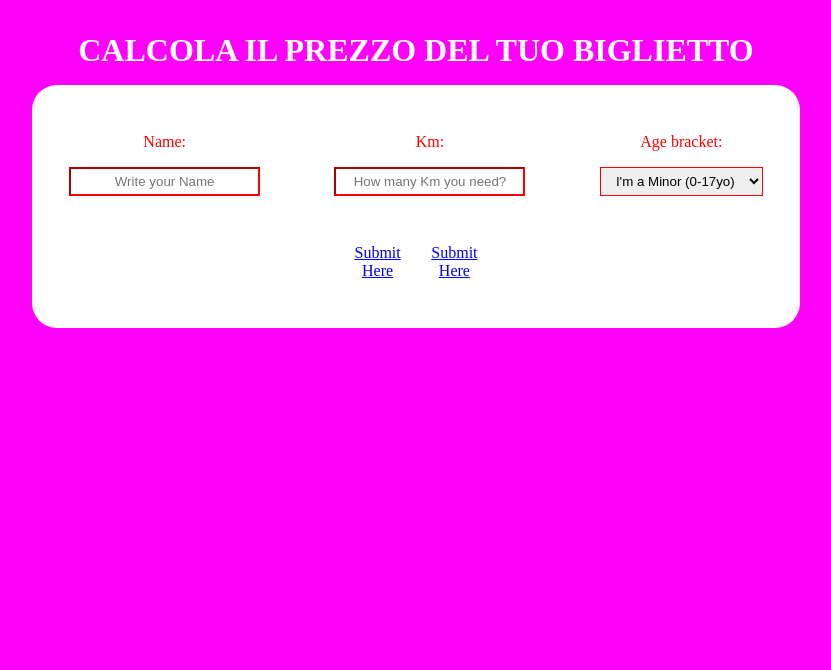
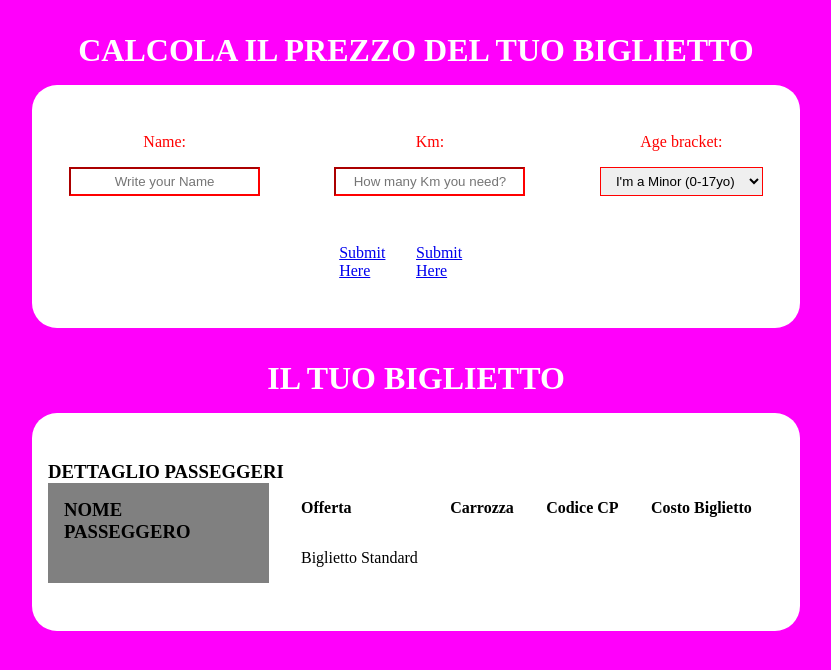
Before and after one commit to GianlucaSirianni/js-biglietto-treno-form, a plain HTML site: page index.html in a window 1280 px wide. Shown: the whole page, without its empty margins (224-1055 px from the left). Drawn offline with Linux system fonts and the light colour scheme.

Commit message:
layout completo, mancano ritocchi

```diff
--- a/assets/css/style.css
+++ b/assets/css/style.css
@@ -12,13 +12,14 @@ body{
 .container{
     width: 60%;
     margin: auto;
-    text-align: center;
+
 }
 
 .calculateTitle{
     color: white;
     margin-top: 2rem;
     margin-bottom: 1rem;
+    text-align: center;
 }
 
 .sectionContainer{
@@ -45,6 +46,7 @@ form{
 .formSection label{
     margin-bottom: 1rem;
     color: red;
+    text-align: center;
 }
 
 input, select{
@@ -60,3 +62,48 @@ input, select{
     justify-content: space-around;
     margin-top: 3rem;
 }
+
+/*----------*/
+
+
+.ticketContainer{
+    background-color: white;
+    padding-top: 3rem;
+    padding-bottom: 3rem;
+    border-radius: 25px;
+    padding-left: 1rem;
+    padding-right: 1rem;
+
+}
+
+.ticketTitle{
+    text-align: center;
+    color: white;
+    margin-top: 2rem;
+    margin-bottom: 1rem;
+}
+
+.greySec{
+    width: 30%;
+    background-color: grey;
+    padding: 1rem;
+    height: 100px;
+}
+
+.whiteSec{
+    width: 70%;
+    background-color: white;
+    padding: 1rem;
+    display: flex;
+    justify-content: space-around;
+}
+
+.ticket{
+    display: flex;
+}
+
+.wSecInfo{
+    display: flex;
+    flex-direction: column;
+    justify-content: space-between;
+}
--- a/index.html
+++ b/index.html
@@ -53,21 +53,37 @@
 
         </form>
 
-        <h3 id="numeroacaso1">
 
-        </h3>
+        <h1 class="ticketTitle">IL TUO BIGLIETTO</h1>
+        <div class="ticketContainer">
+            <h3 class="detailTitle">DETTAGLIO PASSEGGERI</h3>
+            <div class="ticket">
+                <section class="greySec">
+                    <h3>NOME PASSEGGERO</h3>
+                    <h4 id="nameBro"></h4>
+                </section>
+                <section class="whiteSec">
+                    <div class="wSecInfo">
+                       <p><strong>Offerta</strong></p>
+                       <p id="">Biglietto Standard</p>
+                    </div>
+                    <div class="wSecInfo">
+                        <p><strong>Carrozza</strong></p>
+                        <p id="numeroacaso1"></p>
+                    </div>
+                    <div class="wSecInfo">
+                        <p><strong>Codice CP</strong></p>
+                        <p id="numeroacaso2"></p>
+                    </div>
+                    <div class="wSecInfo">
+                        <p><strong>Costo Biglietto</strong></p>
+                        <p id="response"></p>
+                    </div>
+                </section>
+            </div>
 
-        <h3 id="numeroacaso2">
 
-        </h3>
-
-        <h2 id="nameBro">
-
-        </h2>
-
-        <h1 id="response">
-
-        </h1>
+        </div>
 
     </div>
 
```
